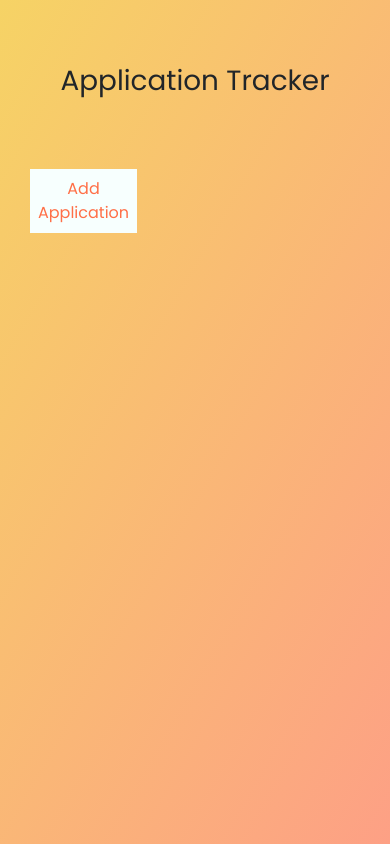
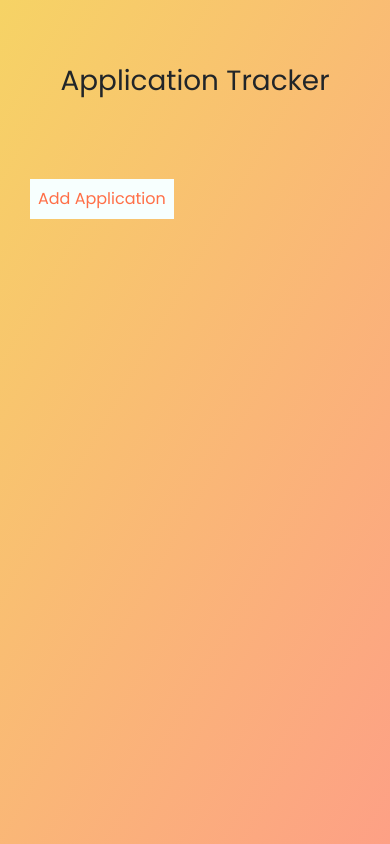
Before and after one commit to devkev1/react-application-tracker, a React (Create React App) app: page / in a window 390 px wide. Built offline with nearby package versions, Linux system fonts and the light colour scheme.

Commit message:
added media query

```diff
--- a/src/App.css
+++ b/src/App.css
@@ -56,3 +56,14 @@ button {
 .application-container {
   margin-top: 10px;
 }
+
+@media (max-width: 768px) {
+  .form-container {
+    display: grid;
+    grid-template-columns: repeat(2, 1fr);
+    margin-left: 30px;
+  }
+  button {
+    margin-top: 10px;
+  }
+}
```
